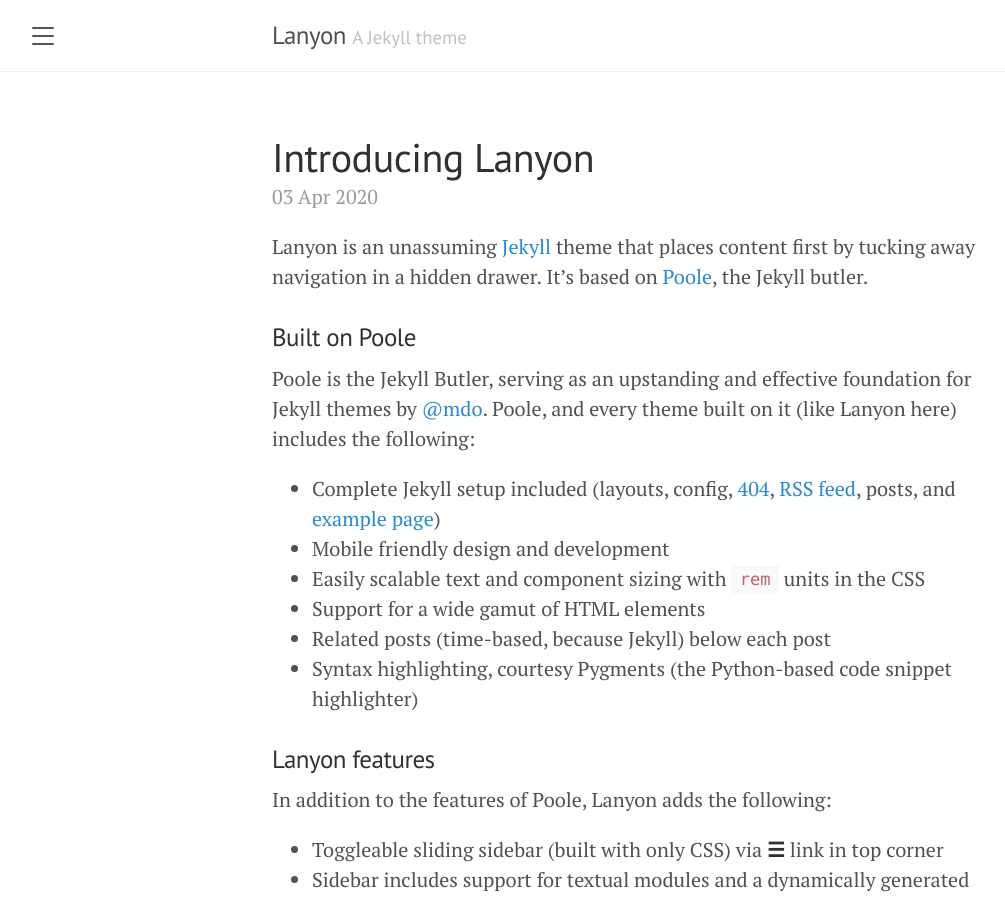
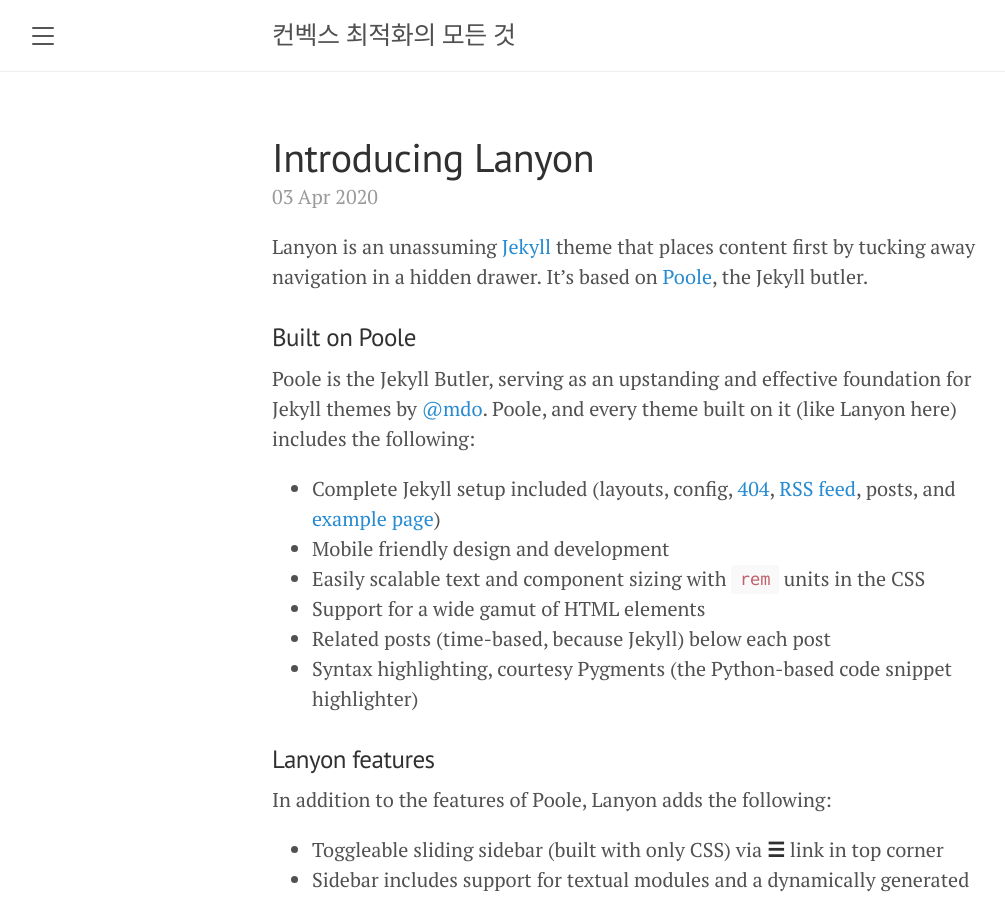
Before and after one commit to convex-optimization-for-all/convex-optimization-for-all.github.io, a Jekyll site: the page built from index.html, in a window 1280 px wide and 900 px high. Shown: the whole window, without its empty margins (8-1013 px from the left). Built offline with Jekyll 4.4.1, drawn with Linux system fonts in a browser that asks for light colours; the list of posts is cut into pages by our own code.

Commit message:
Add settings for url and title

```diff
--- a/_config.yml
+++ b/_config.yml
@@ -1,8 +1,8 @@
 # Setup
-title:               Lanyon
-tagline:             'A Jekyll theme'
-description:         'A reserved <a href="https://jekyllrb.com" target="_blank">Jekyll</a> theme that places the utmost gravity on content with a hidden drawer. Made by <a href="https://twitter.com/mdo" target="_blank">@mdo</a>.'
-url:                 http://lanyon.getpoole.com
+title:               컨벡스 최적화의 모든 것
+tagline:
+description:         ''
+url:                 http://convex-optimization-for-all.github.io
 baseurl:             ''
 paginate:            5
 permalink:           pretty
```
